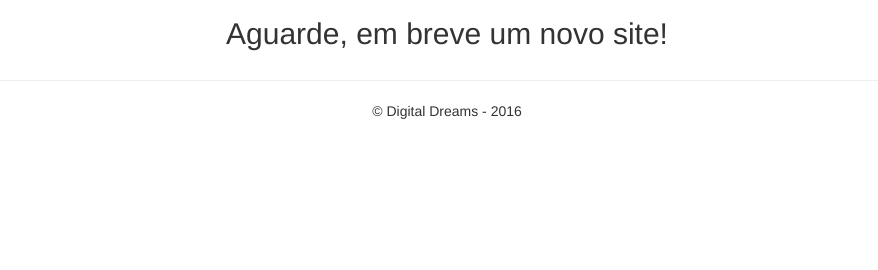
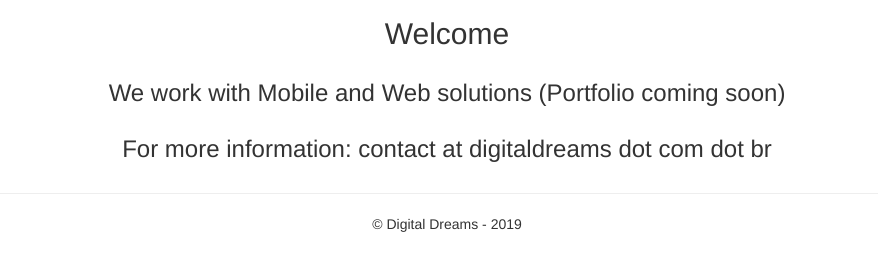
Before and after one commit to josecostamartins/digitaldreams, a plain HTML site: page index.html in a window 1280 px wide. Shown: the part 384-654 px from the top of the page, without its empty margins (193-1071 px from the left). Drawn offline with nearby package versions, Linux system fonts and the light colour scheme.

Commit message:
update for 2019

```diff
--- a/index.html
+++ b/index.html
@@ -36,15 +36,27 @@
       <!--</div>-->
 
         <div class="row">
+            <header class="major">
+            <h2>Welcome</h2>
+            </header>
+        </div>
+
+        <div class="row">
             <!--<header class="major">-->
-            <h2>Aguarde, em breve um novo site!</h2>
+            <h3>We work with Mobile and Web solutions (Portfolio coming soon)</h3>
             <!--</header>-->
+        </div>
+
+        <div class="row">
+            <header class="major">
+            <h3>For more information: contact at digitaldreams dot com dot br</h3>
+            </header>
         </div>
 
       <hr>
 
       <footer>
-        <p>&copy; Digital Dreams - 2016</p>
+        <p>&copy; Digital Dreams - 2019</p>
       </footer>
     </div> <!-- /container -->        <script src="//ajax.googleapis.com/ajax/libs/jquery/1.11.2/jquery.min.js"></script>
         <script>window.jQuery || document.write('<script src="js/vendor/jquery-1.11.2.min.js"><\/script>')</script>
```
